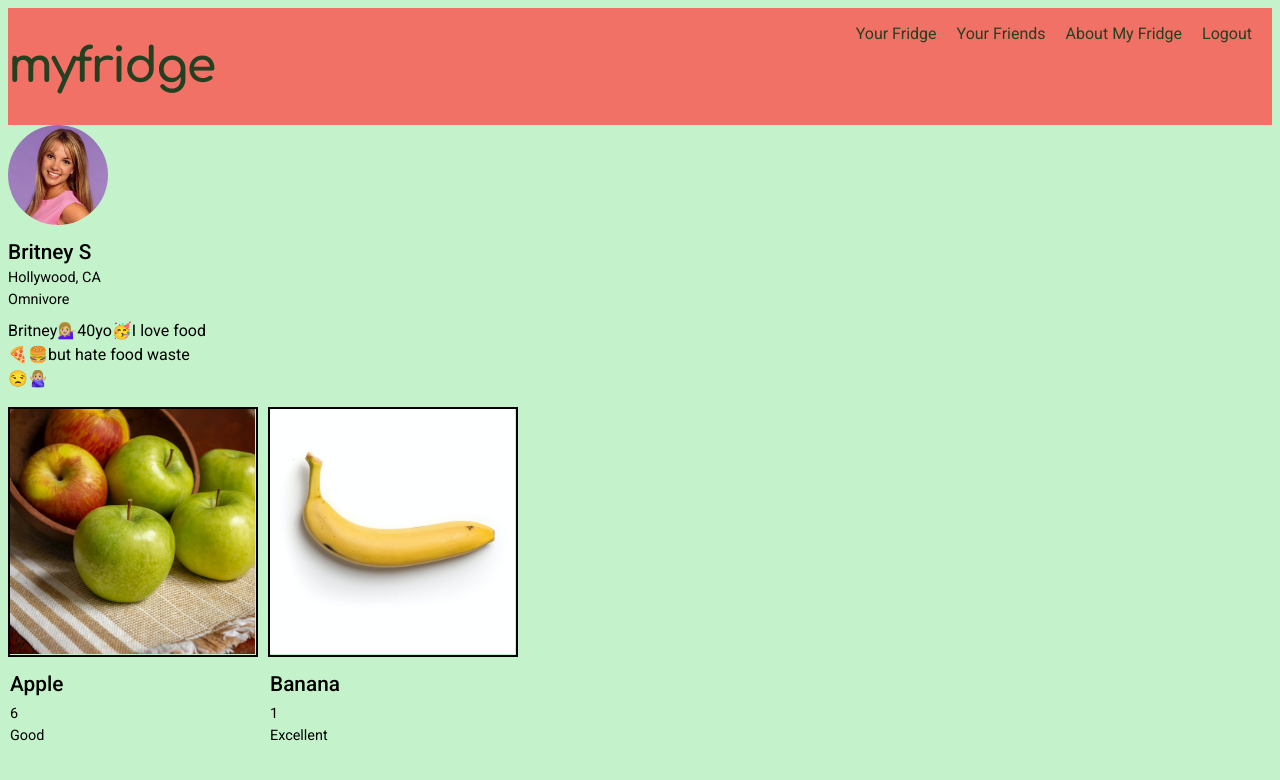
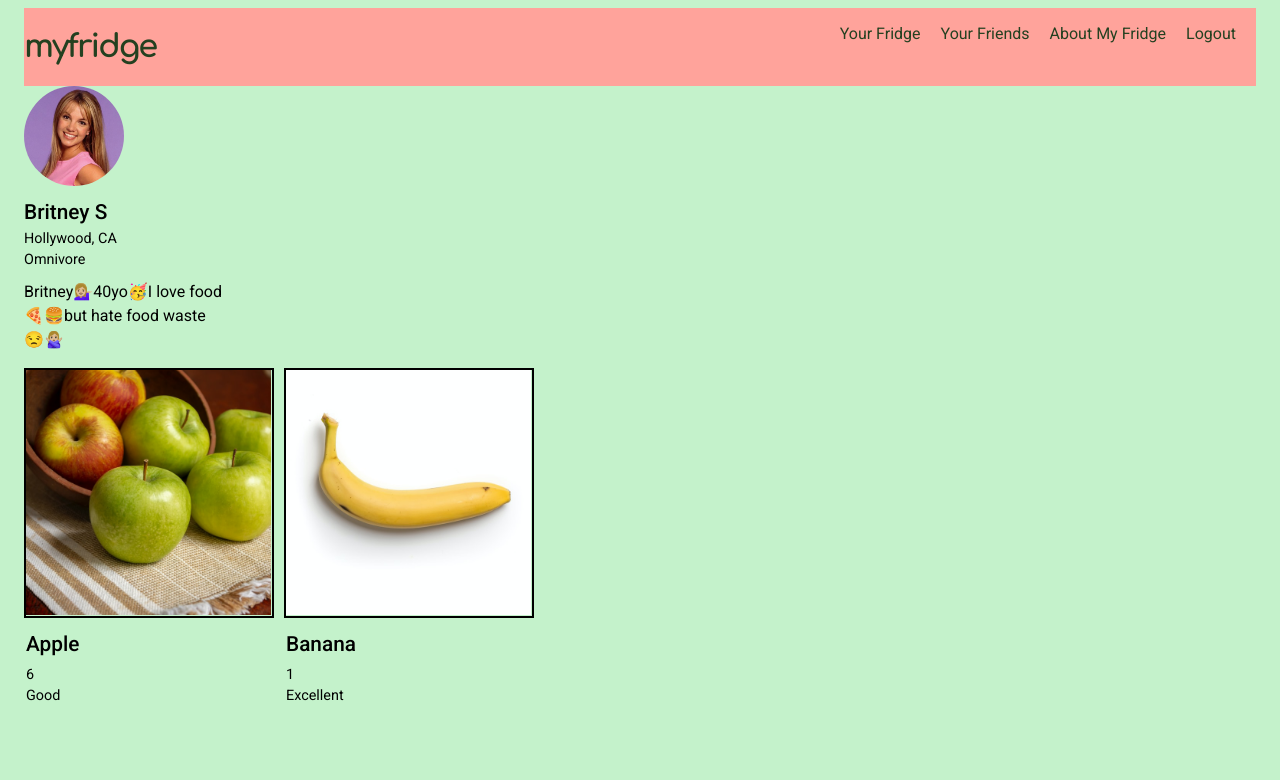
Before and after one commit to priscilla-wettlen/My-Fridge-App, a React (Create React App) app in the folder project-ts/: page / in a window 1280 px wide. Shown: the top 780 px of the page. Built offline with nearby package versions, Linux system fonts and the light colour scheme.

Commit message:
playing with borders

```diff
--- a/project-ts/src/App.css
+++ b/project-ts/src/App.css
@@ -4,3 +4,7 @@
   box-sizing: border-box;
   background-color: #C4F2CB;
 }
+
+body{
+  margin: 0.5rem 1.5rem 0.5rem 1.5rem;
+}
--- a/project-ts/src/components/Header/Header.modules.css
+++ b/project-ts/src/components/Header/Header.modules.css
@@ -6,13 +6,13 @@ header{
 }
 
 header, .logo, nav, ul, li {
-  background-color: #F27166;
+  background-color: #ffa39b;
 }
 
 .logo{
   font-family:  'Comfortaa', cursive;
   color: #244020;
-  font-size: 3rem;
+  font-size: 2rem;
   letter-spacing: -2px;
 }
 
```
